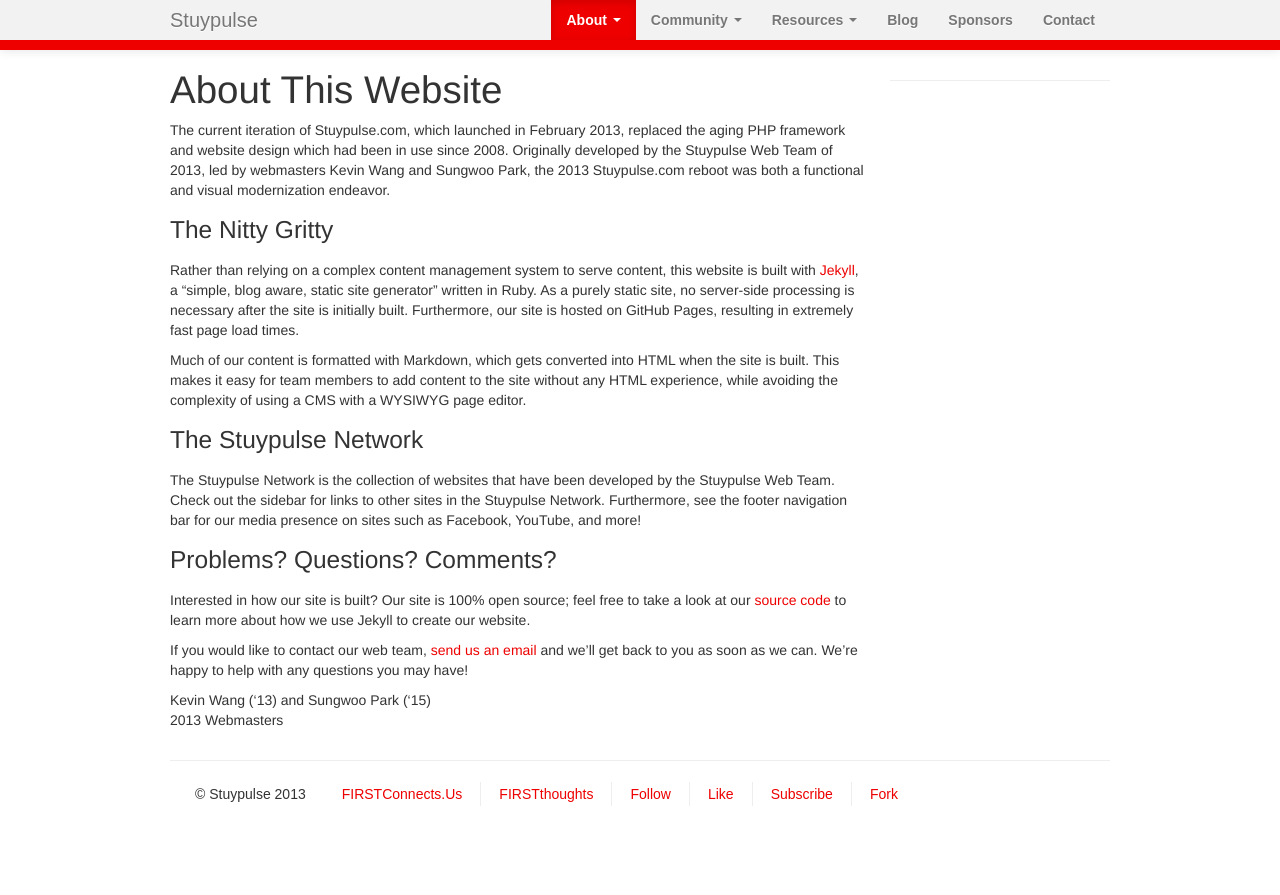
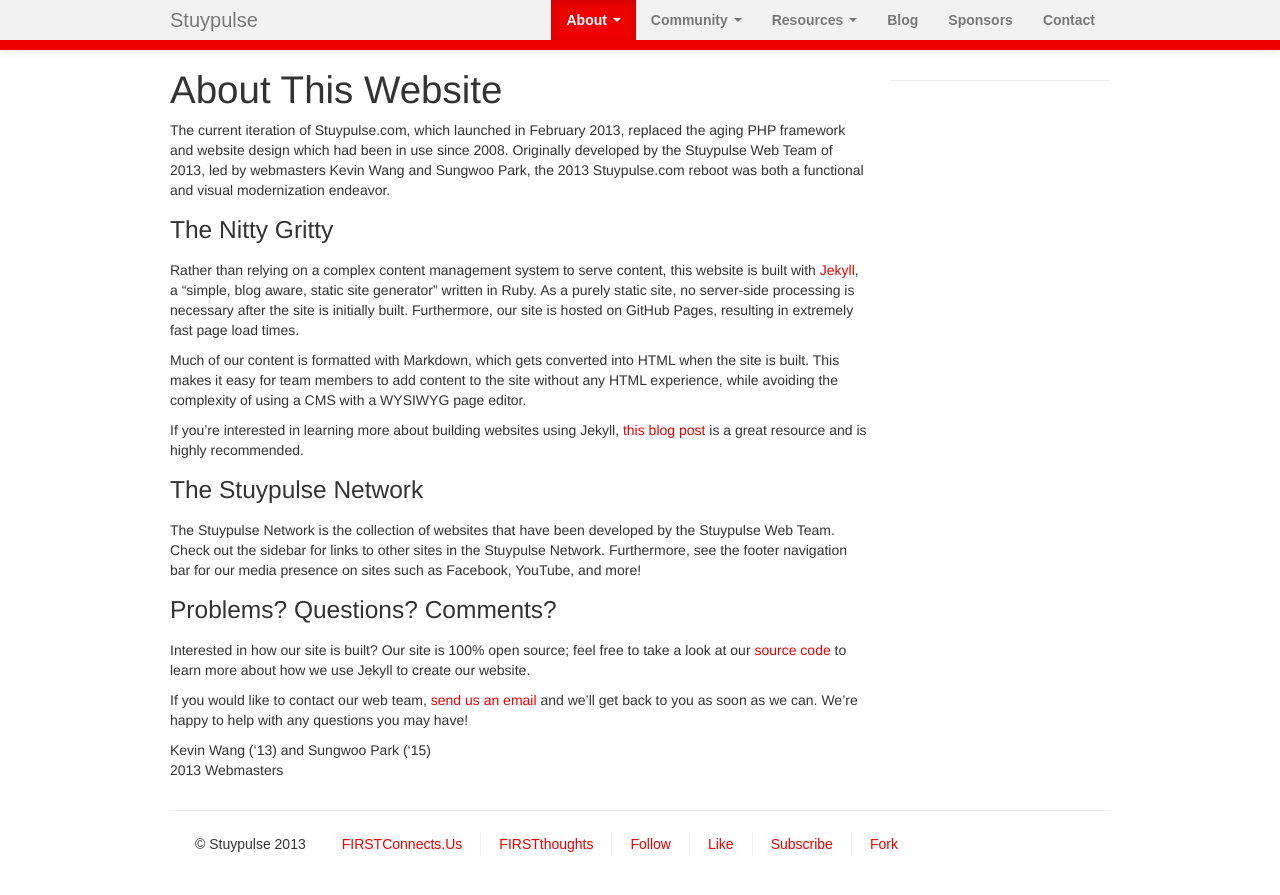
Before and after one commit to StuyPulse/team694.github.io, a Jekyll site: the page built from about/website/index.md, in a window 1280 px wide. Shown: the top 895 px of the page. Built offline with Jekyll 4.4.1, drawn with Linux system fonts in a browser that asks for light colours; nearby versions of some CDN libraries.

Commit message:
Add link to CG Jekyll blog post in About This Website.

```diff
--- a/about/website/index.md
+++ b/about/website/index.md
@@ -9,6 +9,8 @@
 
 Much of our content is formatted with Markdown, which gets converted into HTML when the site is built. This makes it easy for team members to add content to the site without any HTML experience, while avoiding the complexity of using a CMS with a WYSIWYG page editor.
 
+If you're interested in learning more about building websites using Jekyll, [this blog post](http://blog.controlgroup.com/2012/10/19/controlgroup-com-built-using-jekyll/) is a great resource and is highly recommended.
+
 ### The Stuypulse Network
 The Stuypulse Network is the collection of websites that have been developed by the Stuypulse Web Team. Check out the sidebar for links to other sites in the Stuypulse Network. Furthermore, see the footer navigation bar for our media presence on sites such as Facebook, YouTube, and more!
 
```
